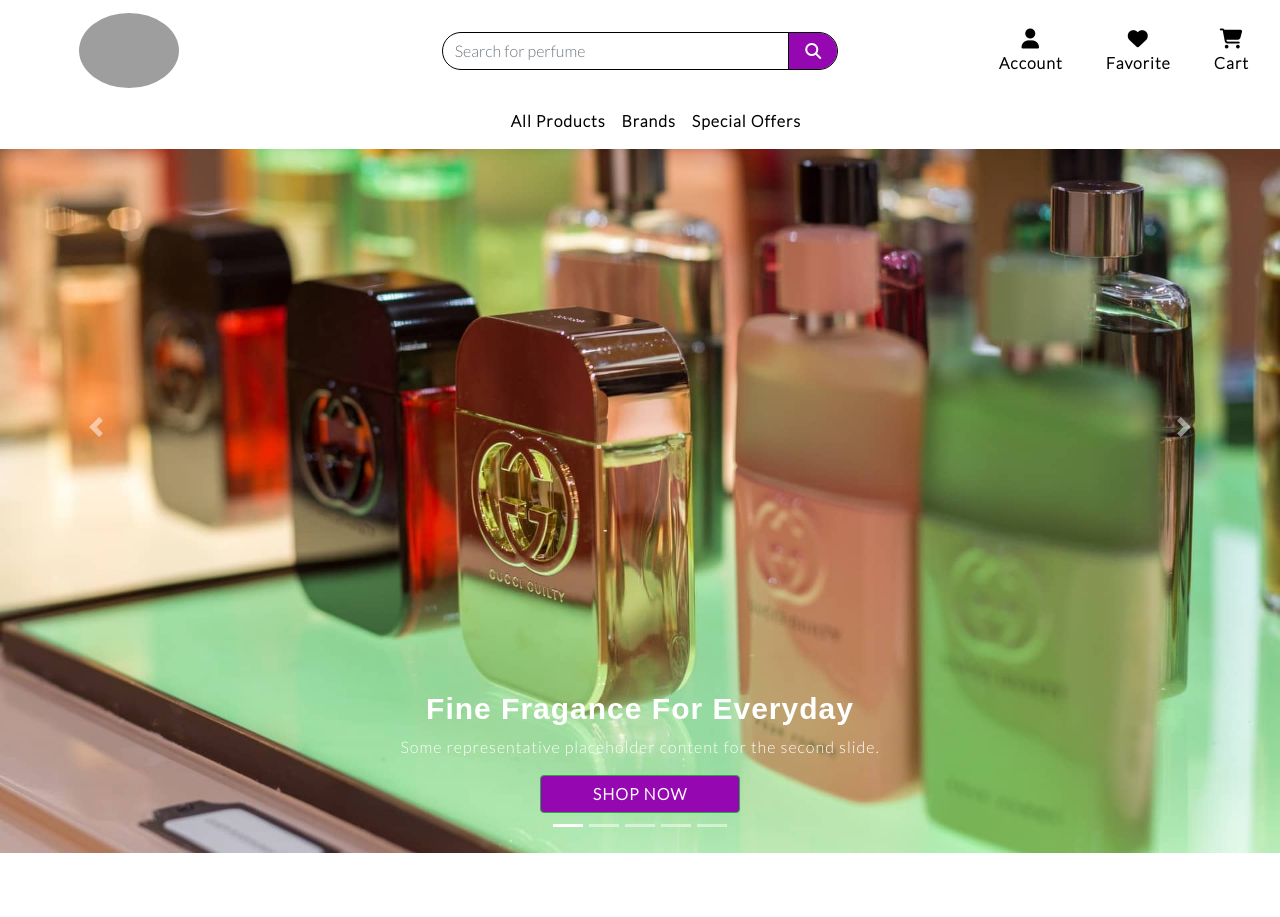
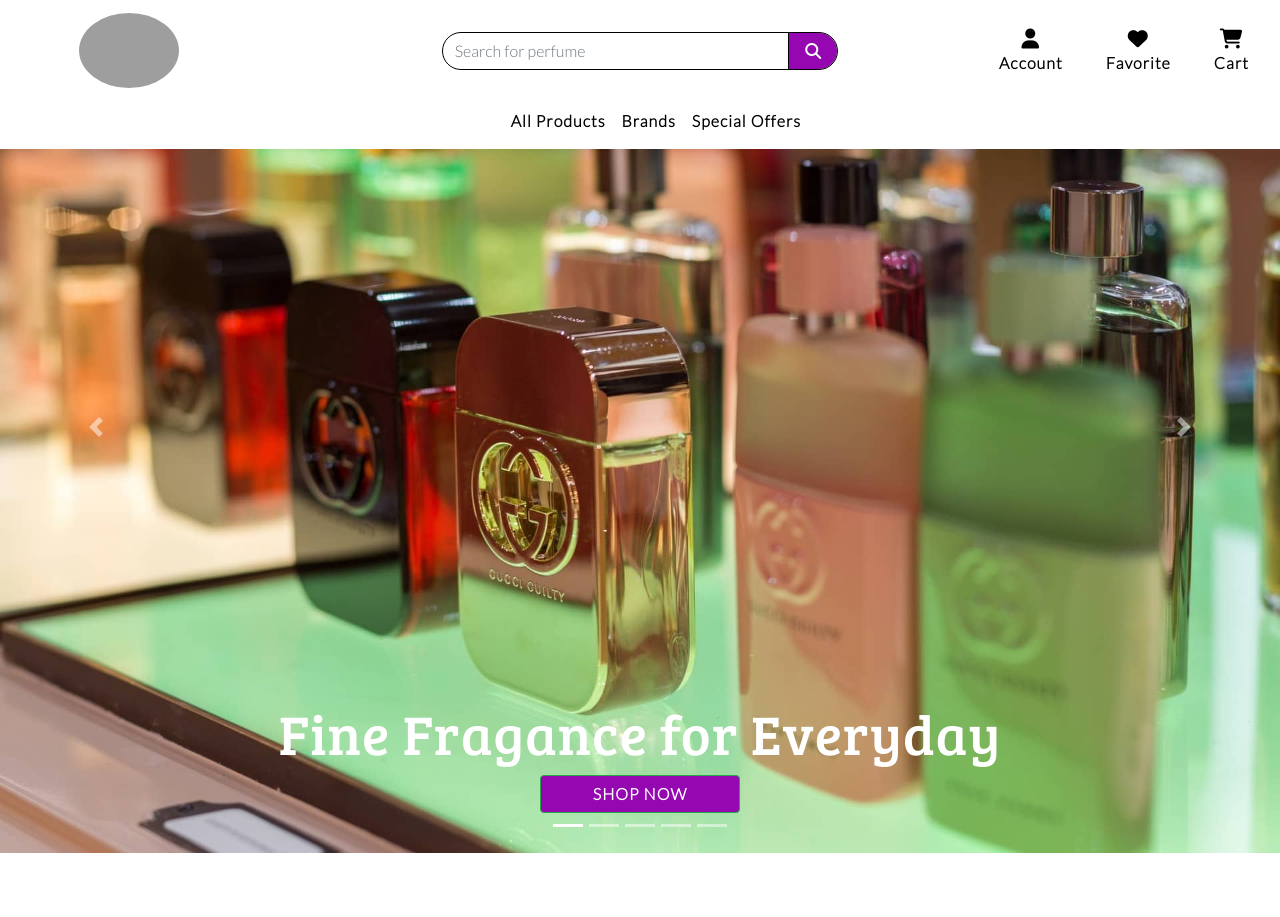
Before and after one commit to VeronicaLourens/vero-perfume, a Django app: page / in a window 1280 px wide. Shown: the top 917 px of the page. Run offline with Django 4.2, Linux system fonts and the light colour scheme; some libraries are stand-ins or nearby versions; grey boxes are pictures that could not be loaded.

Commit message:
Add styling to carousel text & adjust images.

```diff
--- a/home/templates/home/index.html
+++ b/home/templates/home/index.html
@@ -13,7 +13,7 @@
 {% block content %}
 
 
-    <div id="carouselExampleCaptions" class="carousel slide" data-ride="carousel">
+    <div id="carouselExampleCaptions" class="carousel slide carousel-container" data-ride="carousel">
         <ol class="carousel-indicators">
             <li data-target="#carouselExampleCaptions" data-slide-to="0" class="active"></li>
             <li data-target="#carouselExampleCaptions" data-slide-to="1"></li>
@@ -25,40 +25,35 @@
             <div class="carousel-item active">
                 <img src="{{ MEDIA_URL}}images/hero2.jpg" class="d-block w-100" alt="...">
                 <div class="carousel-caption d-none d-md-block">
-                    <h1 class="carousel-text">Fine Fragance For Everyday</h1>
-                    <p>Some representative placeholder content for the second slide.</p>
+                    <h1 class="carousel-text display-4">Fine Fragance for Everyday</h1>
                     <a href="" class="btn btn-success btn-shop-now fs-4">SHOP NOW</a>
                 </div>
             </div>
             <div class="carousel-item">
                 <img src="{{ MEDIA_URL}}images/hero3.jpg" class="d-block w-100" alt="...">
                 <div class="carousel-caption d-none d-md-block">
-                    <h1 class="carousel-text">Designer Perfume For Everyone</h1>
-                    <p>Some representative placeholder content for the first slide.</p>
+                    <h1 class="carousel-text display-4">Designer Perfume for Everyone</h1>
                     <a href="" class="btn btn-success btn-shop-now fs-4">SHOP NOW</a>
                 </div>
             </div>
             <div class="carousel-item">
                 <img src="{{ MEDIA_URL}}images/hero1.jpg" class="d-block w-100" alt="...">
                 <div class="carousel-caption d-none d-md-block">
-                    <h1 class="carousel-text">Favoriate Brands For Everyone</h1>
-                    <p>Some representative placeholder content for the third slide.</p>
+                    <h1 class="carousel-text display-4"> Top Brands for Every Season</h1>
                     <a href="" class="btn btn-success btn-shop-now fs-4">SHOP NOW</a>
                 </div>
             </div>
             <div class="carousel-item">
                 <img src="{{ MEDIA_URL}}images/hero14.jpg" class="d-block w-100" alt="...">
                 <div class="carousel-caption d-none d-md-block">
-                    <h1 class="carousel-text">Exclusive Collection Suit Everyone</h1>
-                    <p>Some representative placeholder content for the third slide.</p>
+                    <h1 class="carousel-text display-4">Exclusive Collection for Everyday</h1>
                     <a href="" class="btn btn-success btn-shop-now fs-4">SHOP NOW</a>
                 </div>
             </div>
             <div class="carousel-item">
                 <img src="{{ MEDIA_URL}}images/hero9.jpg" class="d-block w-100" alt="...">
                 <div class="carousel-caption d-none d-md-block">
-                    <h1 class="carousel-text">Designer Perfume For Everyone</h1>
-                    <p>Some representative placeholder content for the third slide.</p>
+                    <h1 class="carousel-text display-4">Designer Perfume for Every Moment</h1>
                     <a href="" class="btn btn-success btn-shop-now fs-4">SHOP NOW</a>
                 </div>
             </div>
--- a/static/css/base.css
+++ b/static/css/base.css
@@ -1,4 +1,4 @@
-@import url('https://fonts.googleapis.com/css2?family=Lato:wght@300&family=Open+Sans:wght@300&family=Ultra&display=swap');
+@import url('https://fonts.googleapis.com/css2?family=Bree+Serif&family=Lato:wght@300&family=Open+Sans:wght@300&family=Ultra&display=swap');
 
 body {
 
@@ -75,14 +75,15 @@
 }
 
 /*----------------------------Carousel landing hero images */
-/* #carousel-container {
-    margin-top: 50px;
-} */
+
+.carousel-item img{
+
+
+}
 
 .carousel-text {
-    font-family: fantasy;
-    font-size: 30px;
-    font-weight: bold;
+    font-family: Bree Serif;
+
 }
 
 .btn-shop-now {
@@ -107,9 +108,9 @@
 /*---------------------------media queries */
 @media (min-width: 1200px) {
 
-    header-container {
+    /* header-container {
         padding-top: 200px;
-    }
+    } */
 
 
 }
```
Also changed, not shown: media/images/hero1.jpg, media/images/hero14.jpg, media/images/hero3.jpg.
